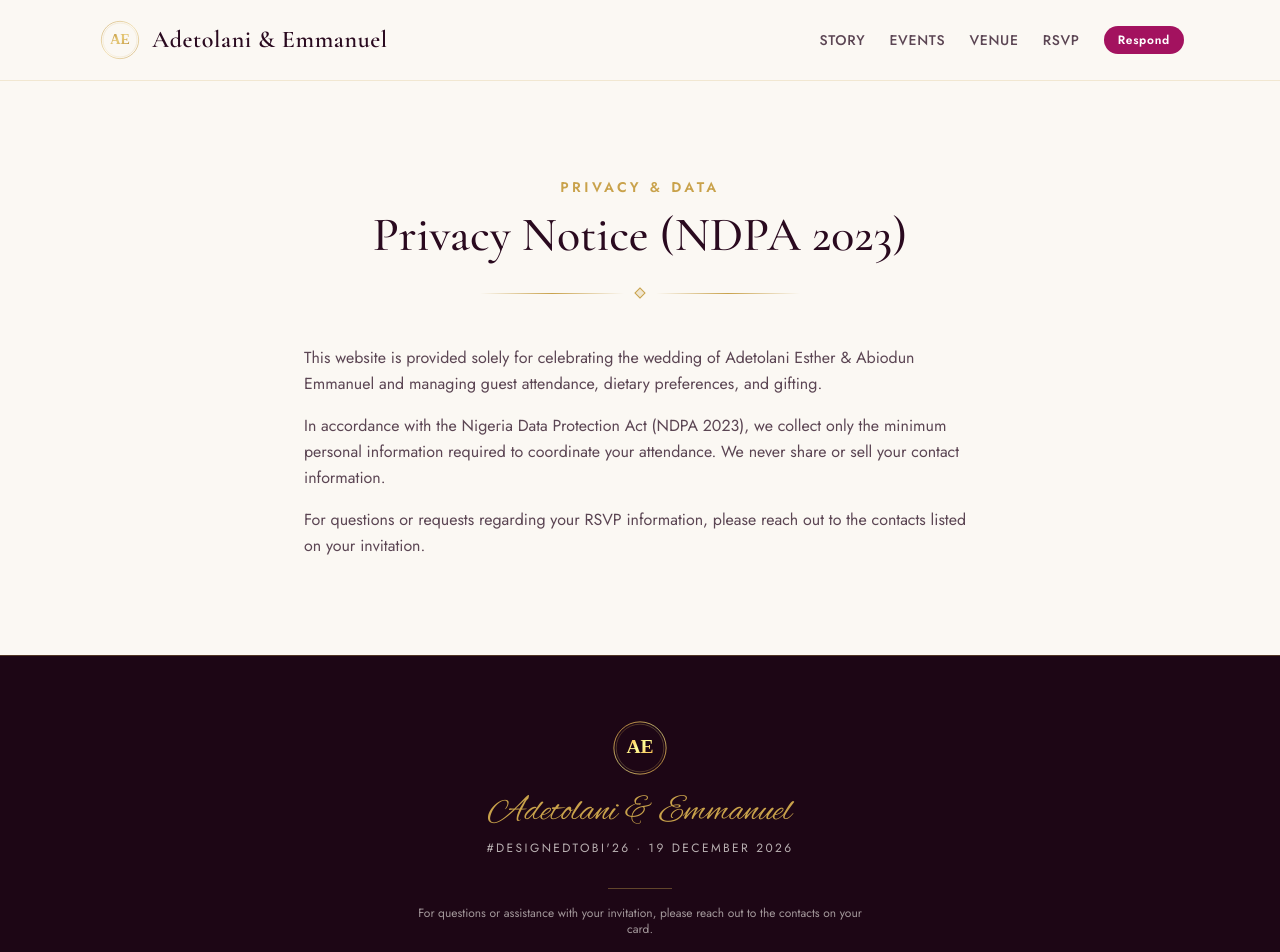
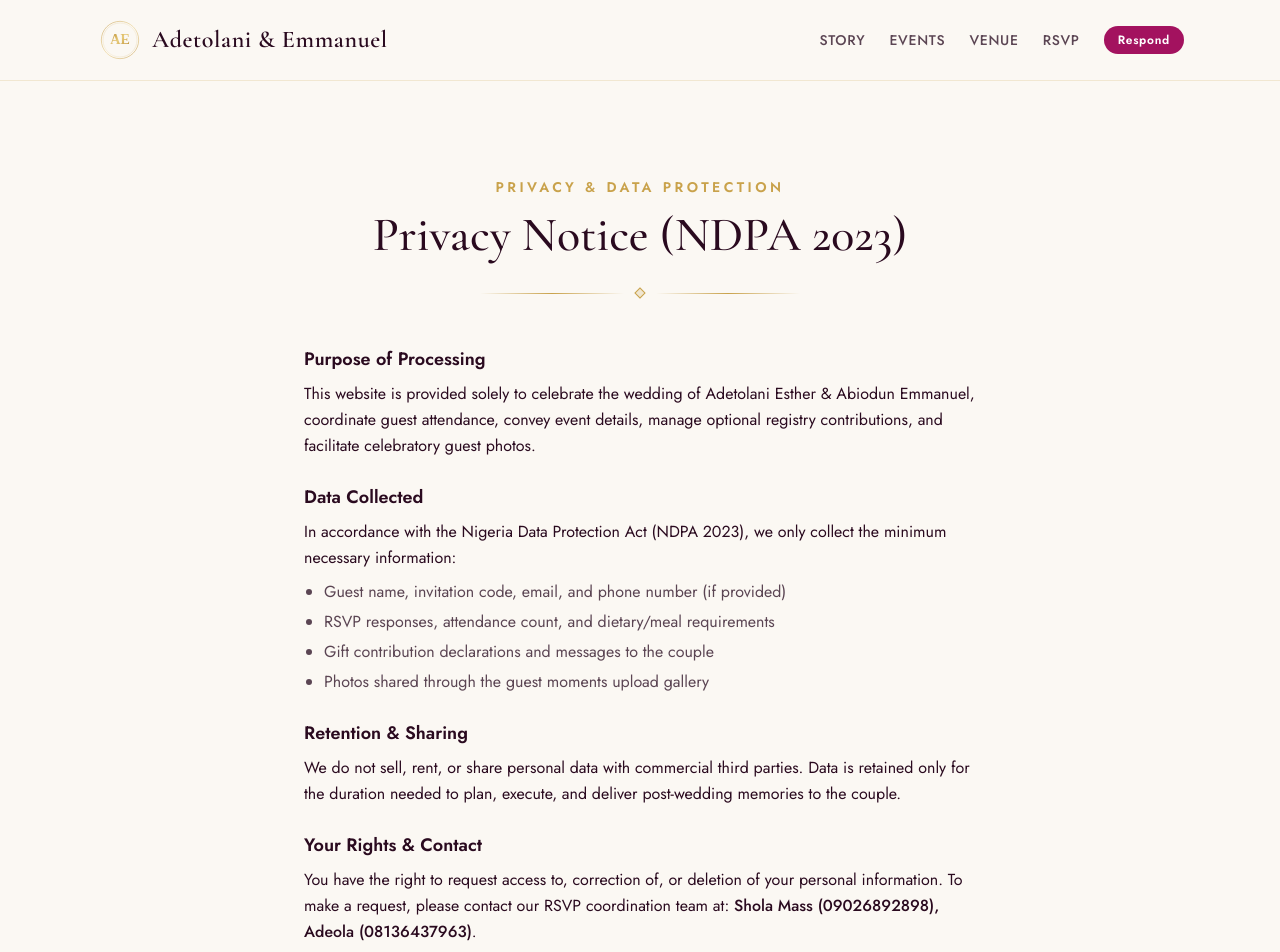
Before and after one commit to EAconcepts/designedToBi26, a Next.js app: page /privacy in a window 1280 px wide. Shown: the top 952 px of the page. Built offline with nearby package versions, Linux system fonts and the light colour scheme.

Commit message:
feat(ops): add health check, robots disallow, security headers, branded 404, and ndpa privacy

```diff
--- a/app/(public)/privacy/page.tsx
+++ b/app/(public)/privacy/page.tsx
@@ -1,24 +1,58 @@
 import { Container, SectionHeading } from '@/components/ui';
+import { SITE } from '@/content/site.config';
 
 export default function PrivacyPage() {
+  const coupleNames = `${SITE.couple.a} & ${SITE.couple.b}`;
+  const rsvpContacts = SITE.rsvpContacts.map((c) => `${c.name} (${c.tel})`).join(', ');
+
   return (
     <div className="py-16 sm:py-24 bg-ivory">
       <Container size="md">
-        <SectionHeading eyebrow="Privacy &amp; Data" title="Privacy Notice (NDPA 2023)" />
-        <div className="text-ink-600 max-w-2xl mx-auto text-sm sm:text-base leading-relaxed space-y-4">
+        <SectionHeading
+          eyebrow="Privacy &amp; Data Protection"
+          title="Privacy Notice (NDPA 2023)"
+        />
+        <div className="text-ink-700 max-w-2xl mx-auto text-sm sm:text-base leading-relaxed space-y-6">
+          <section className="space-y-2">
+            <h2 className="font-semibold text-ink-900 text-lg">Purpose of Processing</h2>
             <p>
-            This website is provided solely for celebrating the wedding of Adetolani Esther &amp;
-            Abiodun Emmanuel and managing guest attendance, dietary preferences, and gifting.
+              This website is provided solely to celebrate the wedding of {coupleNames}, coordinate
+              guest attendance, convey event details, manage optional registry contributions, and
+              facilitate celebratory guest photos.
             </p>
+          </section>
+
+          <section className="space-y-2">
+            <h2 className="font-semibold text-ink-900 text-lg">Data Collected</h2>
             <p>
-            In accordance with the Nigeria Data Protection Act (NDPA 2023), we collect only the
-            minimum personal information required to coordinate your attendance. We never share or
-            sell your contact information.
+              In accordance with the Nigeria Data Protection Act (NDPA 2023), we only collect the
+              minimum necessary information:
             </p>
+            <ul className="list-disc pl-5 space-y-1 text-ink-600">
+              <li>Guest name, invitation code, email, and phone number (if provided)</li>
+              <li>RSVP responses, attendance count, and dietary/meal requirements</li>
+              <li>Gift contribution declarations and messages to the couple</li>
+              <li>Photos shared through the guest moments upload gallery</li>
+            </ul>
+          </section>
+
+          <section className="space-y-2">
+            <h2 className="font-semibold text-ink-900 text-lg">Retention &amp; Sharing</h2>
             <p>
-            For questions or requests regarding your RSVP information, please reach out to the
-            contacts listed on your invitation.
+              We do not sell, rent, or share personal data with commercial third parties. Data is
+              retained only for the duration needed to plan, execute, and deliver post-wedding
+              memories to the couple.
             </p>
+          </section>
+
+          <section className="space-y-2">
+            <h2 className="font-semibold text-ink-900 text-lg">Your Rights &amp; Contact</h2>
+            <p>
+              You have the right to request access to, correction of, or deletion of your personal
+              information. To make a request, please contact our RSVP coordination team at:{' '}
+              <span className="font-medium text-ink-900">{rsvpContacts}</span>.
+            </p>
+          </section>
         </div>
       </Container>
     </div>
--- /dev/null
+++ b/app/api/health/route.ts
@@ -0,0 +1,30 @@
+import { prisma } from '@/lib/db';
+import { ok, fail } from '@/lib/api';
+import type { PrismaClient } from '@prisma/client';
+
+export const dynamic = 'force-dynamic';
+
+export async function checkHealth(client: PrismaClient = prisma): Promise<Response> {
+  try {
+    await client.$queryRawUnsafe('SELECT 1');
+
+    return ok(
+      {
+        db: 'up',
+        version: '0.1.0',
+        time: new Date().toISOString(),
+      },
+      {
+        headers: {
+          'Cache-Control': 'no-store, max-age=0',
+        },
+      },
+    );
+  } catch {
+    return fail('INTERNAL', 'Database unreachable', { status: 503 });
+  }
+}
+
+export async function GET(): Promise<Response> {
+  return checkHealth();
+}
--- /dev/null
+++ b/app/not-found.tsx
@@ -0,0 +1,25 @@
+import Link from 'next/link';
+import { Button, Container } from '@/components/ui';
+import { SITE } from '@/content/site.config';
+
+export default function NotFound() {
+  return (
+    <div className="min-h-[70vh] flex items-center justify-center py-20 bg-ivory text-ink-900">
+      <Container size="sm" className="text-center space-y-6">
+        <p className="font-signature text-3xl sm:text-4xl text-gold-600">{SITE.hashtag}</p>
+        <h1 className="font-display font-bold text-4xl sm:text-5xl text-magenta-900 tracking-tight">
+          Page Not Found
+        </h1>
+        <p className="text-ink-600 max-w-md mx-auto text-base sm:text-lg leading-relaxed">
+          The page you are looking for does not exist or has been moved. We invite you to return to
+          the wedding celebration.
+        </p>
+        <div className="pt-2">
+          <Link href="/">
+            <Button variant="primary">Return Home</Button>
+          </Link>
+        </div>
+      </Container>
+    </div>
+  );
+}
--- /dev/null
+++ b/app/robots.ts
@@ -0,0 +1,15 @@
+import type { MetadataRoute } from 'next';
+import { env } from '@/lib/env';
+
+export default function robots(): MetadataRoute.Robots {
+  return {
+    rules: [
+      {
+        userAgent: '*',
+        disallow: '/',
+      },
+    ],
+    host: env.public.NEXT_PUBLIC_SITE_URL,
+    sitemap: undefined,
+  };
+}
--- a/next.config.ts
+++ b/next.config.ts
@@ -1,5 +1,19 @@
 import type { NextConfig } from 'next';
 
-const nextConfig: NextConfig = {/* config options here */};
+const nextConfig: NextConfig = {
+  async headers() {
+    return [
+      {
+        source: '/:path*',
+        headers: [
+          { key: 'X-Content-Type-Options', value: 'nosniff' },
+          { key: 'Referrer-Policy', value: 'strict-origin-when-cross-origin' },
+          { key: 'X-Frame-Options', value: 'DENY' },
+          { key: 'Permissions-Policy', value: 'camera=(), microphone=(), geolocation=()' },
+        ],
+      },
+    ];
+  },
+};
 
 export default nextConfig;
```
Also changed, not shown: 2 other files (tests, documents, lock files or other folders). Lines whose indentation alone changed are shown as unchanged.
